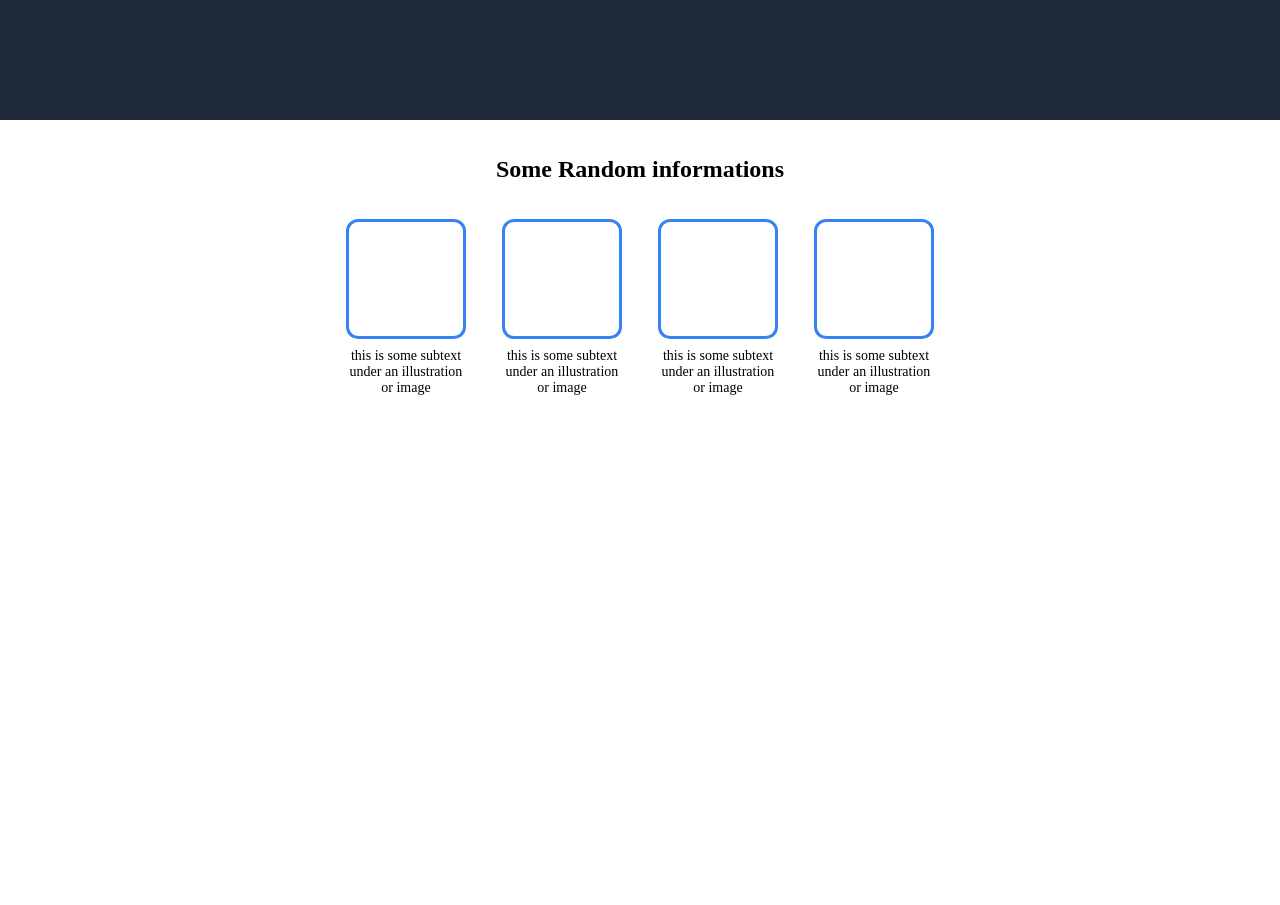
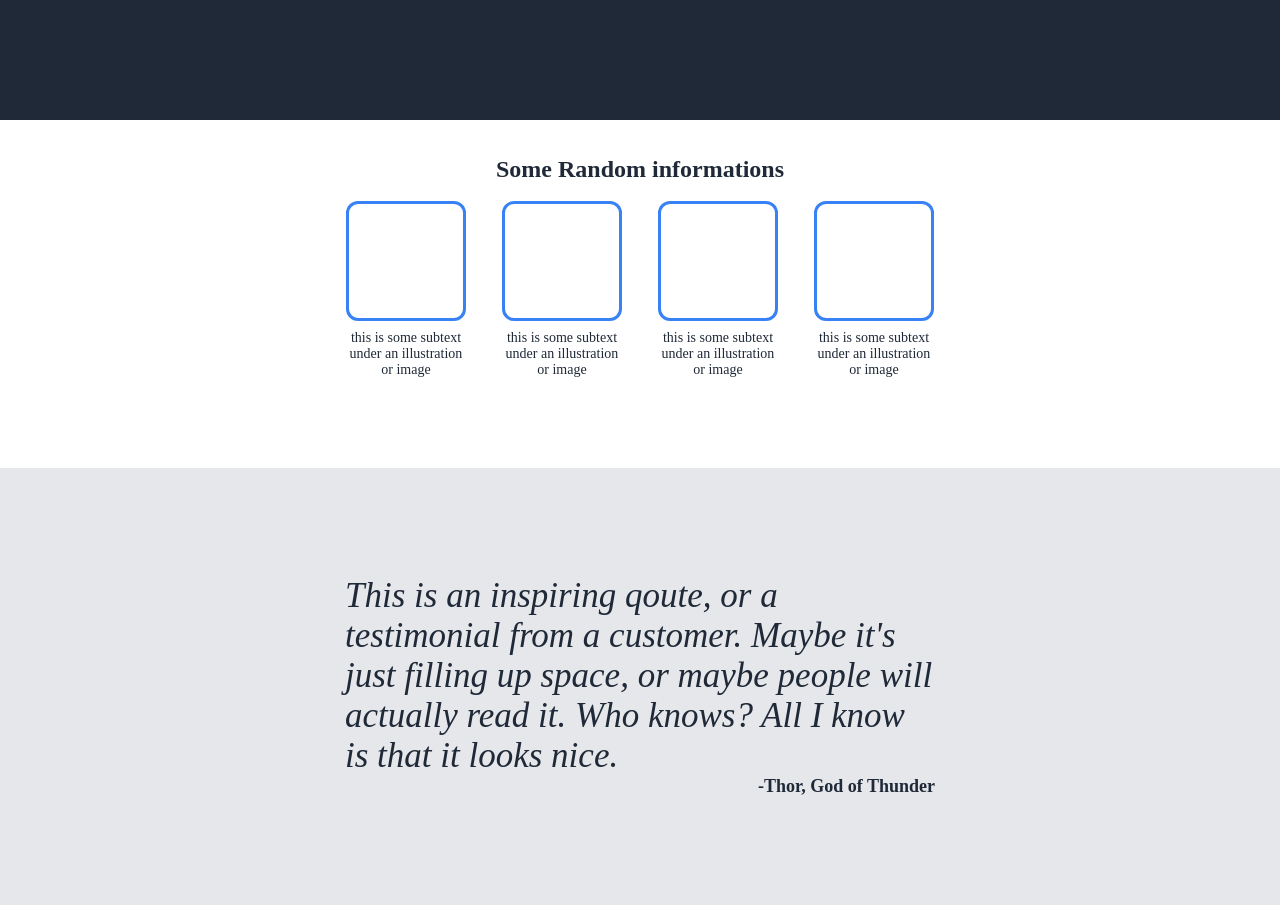
Before and after one commit to jrome3920/odin-landing_page, a plain HTML site: page index.html in a window 1280 px wide. Shown: the part 680-1585 px from the top of the page. Before the commit the page ends 1336 px from the top, so only its background shows below. Drawn offline with Linux system fonts and the light colour scheme.

Commit message:
Created Quote Section and setting the quote styling Modified Information Section. Changing top and bottom padding, and font color to #1F2937

```diff
--- a/index.html
+++ b/index.html
@@ -63,6 +63,16 @@
             </div>
         </div>
     </div>
+
+    <!------------Qoute Section-------------->
+
+    <div class="qoute-container">
+        <div class="content-wrapper">
+            <p class="quote">This is an inspiring qoute, or a testimonial from a customer. Maybe it's just filling up
+                space, or maybe people will actually read it. Who knows? All I know is that it looks nice.</p>
+            <p class="quote-tag">-Thor, God of Thunder</p>
+        </div>
+    </div>
 </body>
 
 </html>
--- a/style.css
+++ b/style.css
@@ -114,13 +114,13 @@ button{
 /* -------------Informations------------ */
 
 .informations{
-    height: 500px;
+    padding: 2rem 0 5rem 0;
+    color: #1F2937;
 }
 
 .informations h1{
     text-align: center;
-    color: #000;
-    margin: 2rem 0;
+    margin-bottom: 1rem;
 }
 
 .info-illustrations{
@@ -142,3 +142,27 @@ button{
     font-size: 14px;
     text-align: center;
 }
+
+/* -------------Informations------------ */
+
+.qoute-container{
+    background-color: #E5E7EB;
+}
+
+.qoute-container .content-wrapper{
+    padding: 6rem 0;
+    max-width: 590px;
+    color: #1F2937;
+}
+
+.qoute-container .quote{
+    margin: auto;
+    font-style: italic;
+    font-size: 35px;
+}
+
+.quote-tag{
+    font-size: 18px;
+    font-weight: bold;
+    text-align: end;
+}
```
